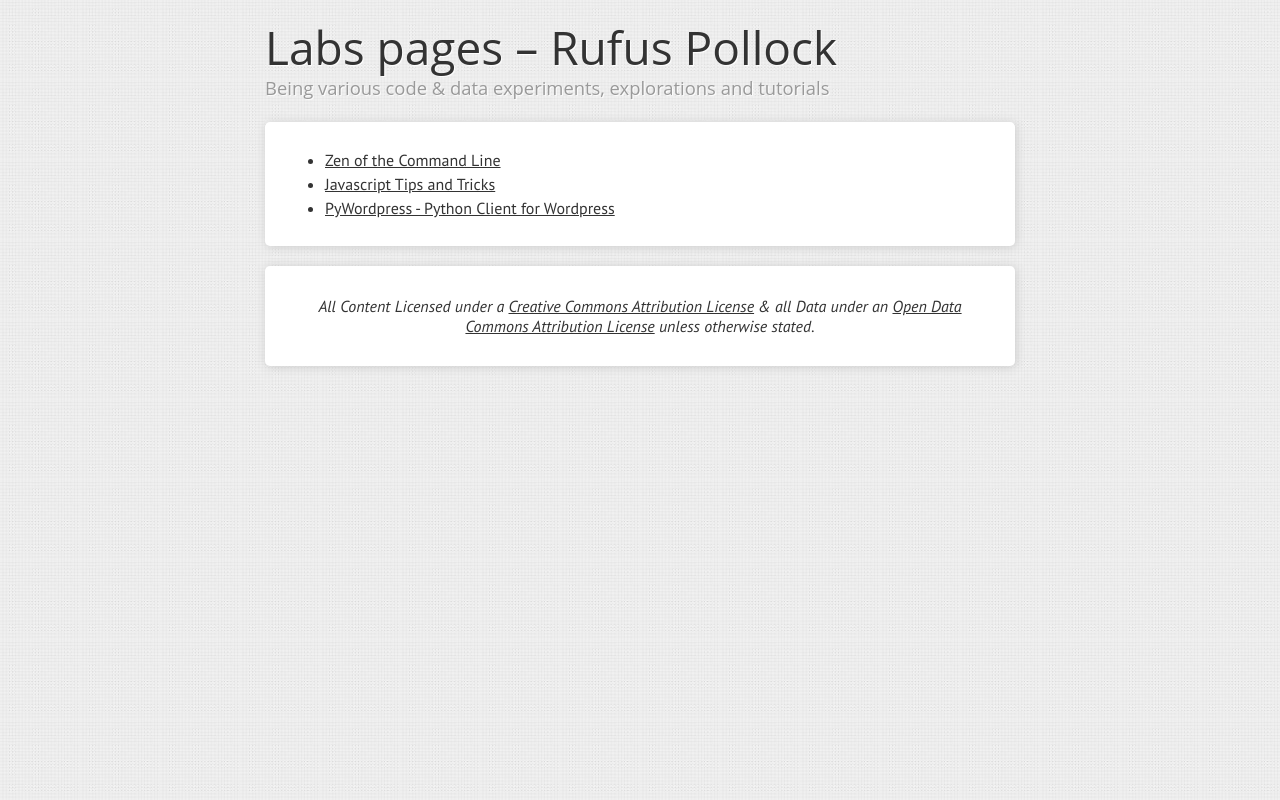
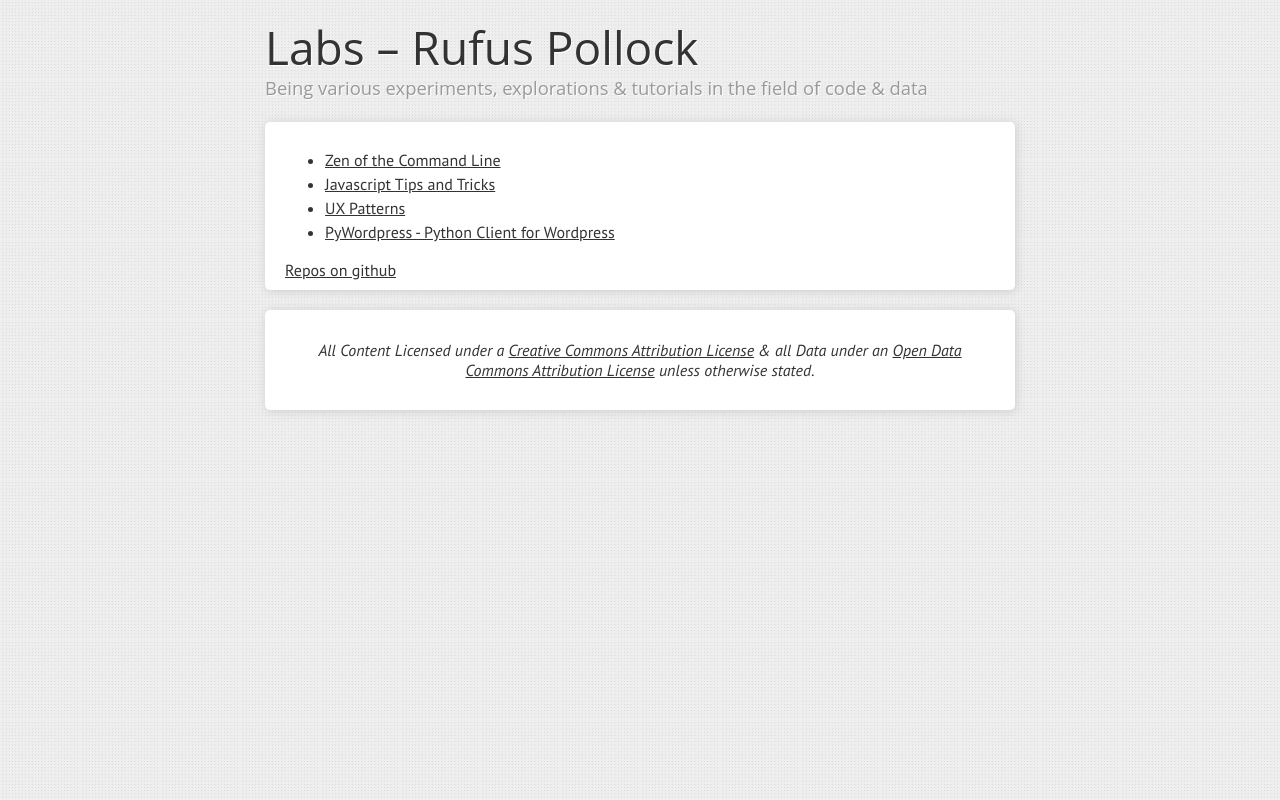
Before and after one commit to rufuspollock/rufuspollock.github.io, a plain HTML site: page index.html in a window 1280 px wide. Drawn offline with Linux system fonts and the light colour scheme; a web font is replaced by a local one.

Commit message:
[content][s]: small tweaks.

```diff
--- a/index.html
+++ b/index.html
@@ -11,9 +11,9 @@
   <div class="container">
     <div class="page-header">
       <h1>
-        Labs pages &ndash; Rufus Pollock
+        Labs &ndash; Rufus Pollock
         <br />
-        <small>Being various code &amp; data experiments, explorations and tutorials</small>
+        <small>Being various experiments, explorations &amp; tutorials in the field of code &amp; data</small>
       </h1>
     </div>
 
@@ -22,8 +22,12 @@
         <ul>
           <li><a href="cli-zen/">Zen of the Command Line</a></li>
           <li><a href="js-tips-and-tricks/">Javascript Tips and Tricks</a></li>
+          <li><a href="ux-patterns/">UX Patterns</a></li>
           <li><a href="https://github.com/rgrp/pywordpress">PyWordpress - Python Client for Wordpress</a></li>
         </ul>
+      </div>
+      <div class="section">
+        <a href="https://github.com/rgrp/">Repos on github</a>
       </div>
     </div>
 
```
